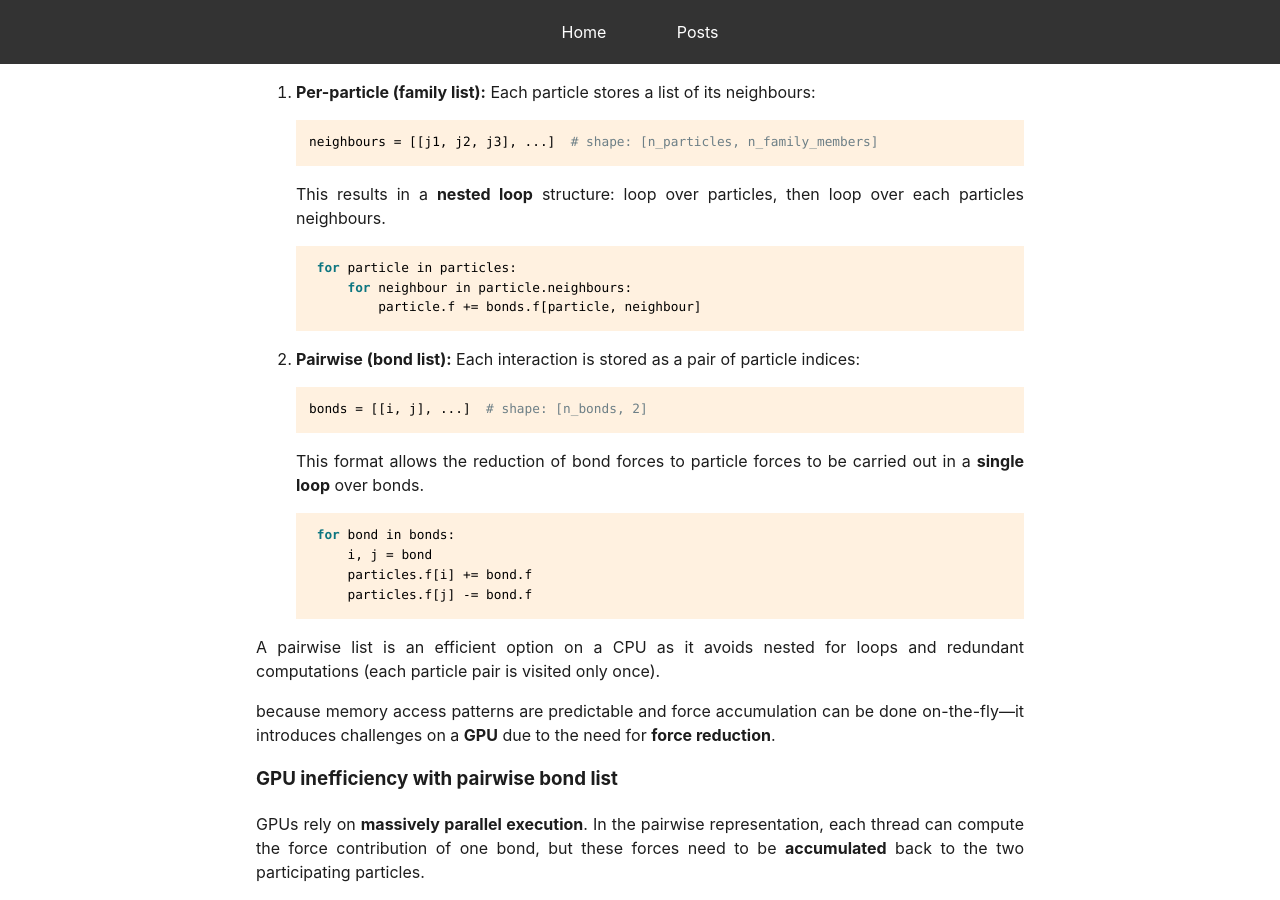
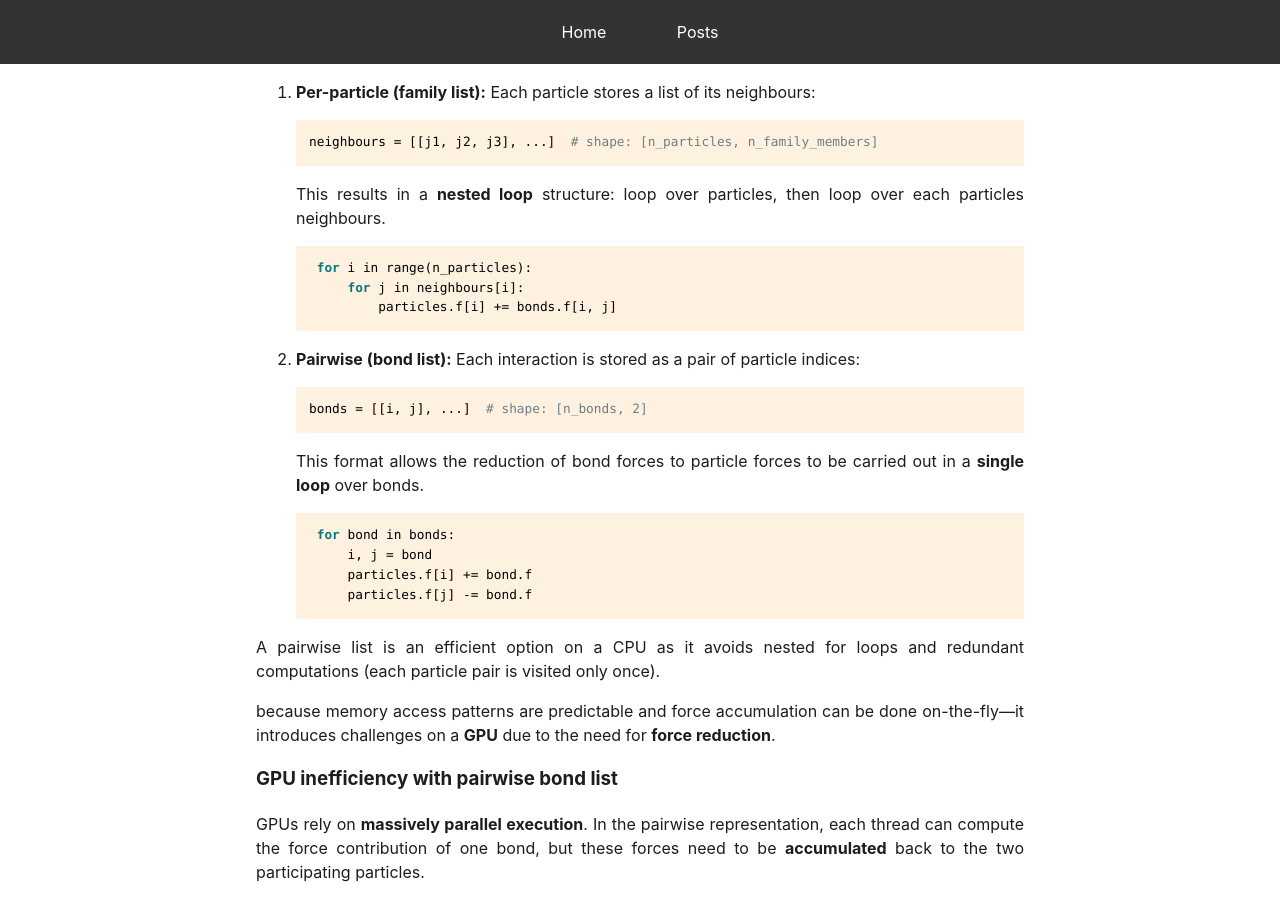
Before and after one commit to mark-hobbs/mark-hobbs.github.io, a Jekyll site: the page built from _posts/2025-02-03-cuda.md, in a window 1280 px wide and 900 px high, scrolled down 6311 px. Built offline with Jekyll 4.4.1, drawn with Linux system fonts in a browser that asks for light colours.

Commit message:
General updates

````diff
--- a/_posts/2025-02-03-cuda.md
+++ b/_posts/2025-02-03-cuda.md
@@ -290,9 +290,9 @@ A neighbour list is a data structure used to efficiently store particles within
    This results in a **nested loop** structure: loop over particles, then loop over each particles neighbours.
 
    ```python
-    for particle in particles:
-        for neighbour in particle.neighbours:
-            particle.f += bonds.f[particle, neighbour]
+    for i in range(n_particles):
+        for j in neighbours[i]:
+            particles.f[i] += bonds.f[i, j]
     ```
 
 2. **Pairwise (bond list):** Each interaction is stored as a pair of particle indices:
````
